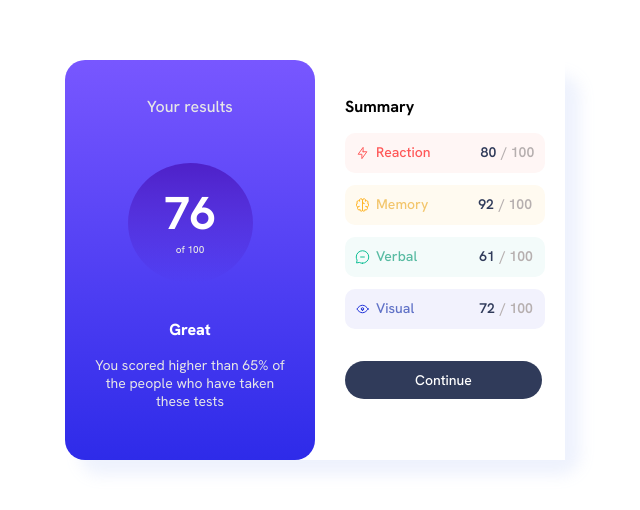
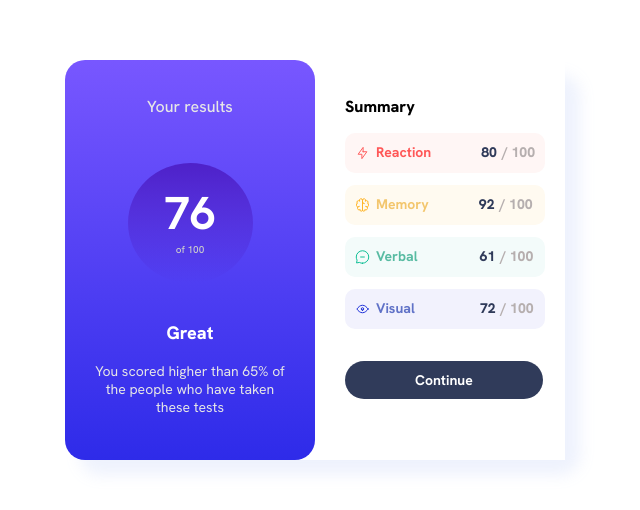
Before and after one commit to Miriam2245/results-summary, a plain HTML site: page index.html in a window 1280 px wide. Shown: the part 140-650 px from the top of the page, without its empty margins (325-965 px from the left). Drawn offline with Linux system fonts and the light colour scheme.

Commit message:
Update style.css

```diff
--- a/style.css
+++ b/style.css
@@ -37,7 +37,7 @@ p{
   padding-left: 30px;
   padding-top: 20px;
   font-family: "Hanken Grotesk";
-  font-weight: 700;
+  font-weight: 800;
 }
 .number{
   width: 50%;
@@ -65,7 +65,7 @@ p{
   padding-bottom: 50px;
   padding-left: 20px;
   padding-right: 20px;
-  color: hsl(0, 0%, 90%);
+  color: hsl(0, 0%, 80%);
   font-family: "Hanken Grotesk";
 }
 .p3{
@@ -73,7 +73,7 @@ p{
   color: white;
   font-family: "Hanken Grotesk";
   font-weight: 800;
-  font-size: 16px;
+  font-size: 18px;
   padding-top: 20px;
 }
 .p4{
@@ -140,7 +140,7 @@ p{
   padding-left: 6px;
   font-size: 14px;
   font-family: "Hanken Grotesk";
-  font-weight: 500;
+  font-weight: 700;
   font-size: 14px;
   color: hsl(0, 100%, 67%);
 }
@@ -148,7 +148,7 @@ p{
   padding-top: 10px;
   padding-left: 50px;
   font-family: "Hanken Grotesk";
-  font-weight: 600;
+  font-weight: 800;
   font-size: 14px;
   color: hsl(224, 30%, 27%);
 }
@@ -158,14 +158,14 @@ p{
   font-size: 14px;
   font-family: "Hanken Grotesk";
   color: hsl(0, 5%, 70%);
-  font-weight: 600;
+  font-weight: 800;
 }
 .word-2{
   padding-top: 10px;
   padding-left: 6px;
   font-size: 14px;
   font-family: "Hanken Grotesk";
-  font-weight: 500;
+  font-weight: 700;
   font-size: 14px;
   color: hsl(40, 85%, 69%);
 }
@@ -173,7 +173,7 @@ p{
   padding-top: 10px;
   padding-left: 50px;
   font-family: "Hanken Grotesk";
-  font-weight: 600;
+  font-weight: 800;
   font-size: 14px;
   color: hsl(224, 30%, 27%);
 }
@@ -182,7 +182,7 @@ p{
   padding-left: 6px;
   font-size: 14px;
   font-family: "Hanken Grotesk";
-  font-weight: 500;
+  font-weight: 700;
   font-size: 14px;
   color: hsl(165, 42%, 54%);
 }
@@ -190,7 +190,7 @@ p{
   padding-top: 10px;
   padding-left: 62px;
   font-family: "Hanken Grotesk";
-  font-weight: 600;
+  font-weight: 800;
   font-size: 14px;
   color: hsl(224, 30%, 27%);
 }
@@ -199,7 +199,7 @@ p{
   padding-left: 6px;
   font-size: 14px;
   font-family: "Hanken Grotesk";
-  font-weight: 500;
+  font-weight: 700;
   font-size: 14px;
   color: hsl(230, 48%, 58%);
 }
@@ -207,7 +207,7 @@ p{
   padding-top: 10px;
   padding-left: 65px;
   font-family: "Hanken Grotesk";
-  font-weight: 600;
+  font-weight: 800;
   font-size: 14px;
   color: hsl(224, 30%, 27%);
 }
@@ -222,7 +222,7 @@ p{
   border-radius: 20px;
   border: none;
   font-family: "Hanken Grotesk";
-  font-weight: 500;
+  font-weight: 700;
   font-size: 14px;
   color: white;
   background-color: hsl(224, 30%, 27%) ;
```
